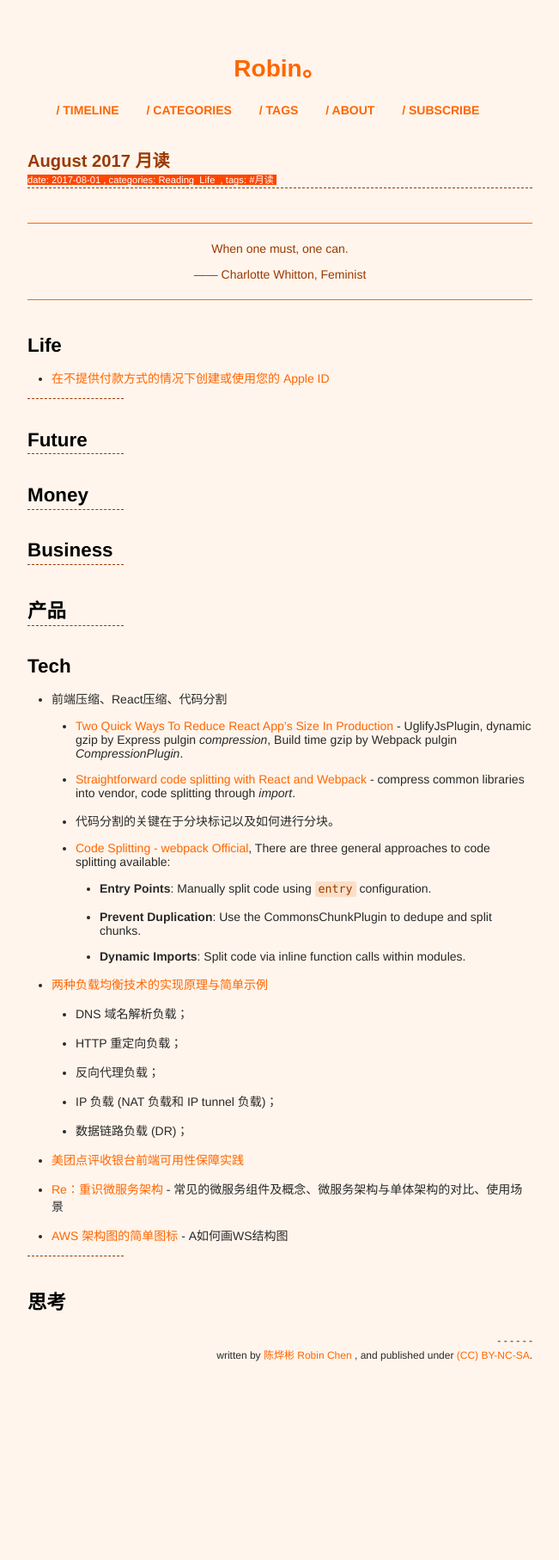
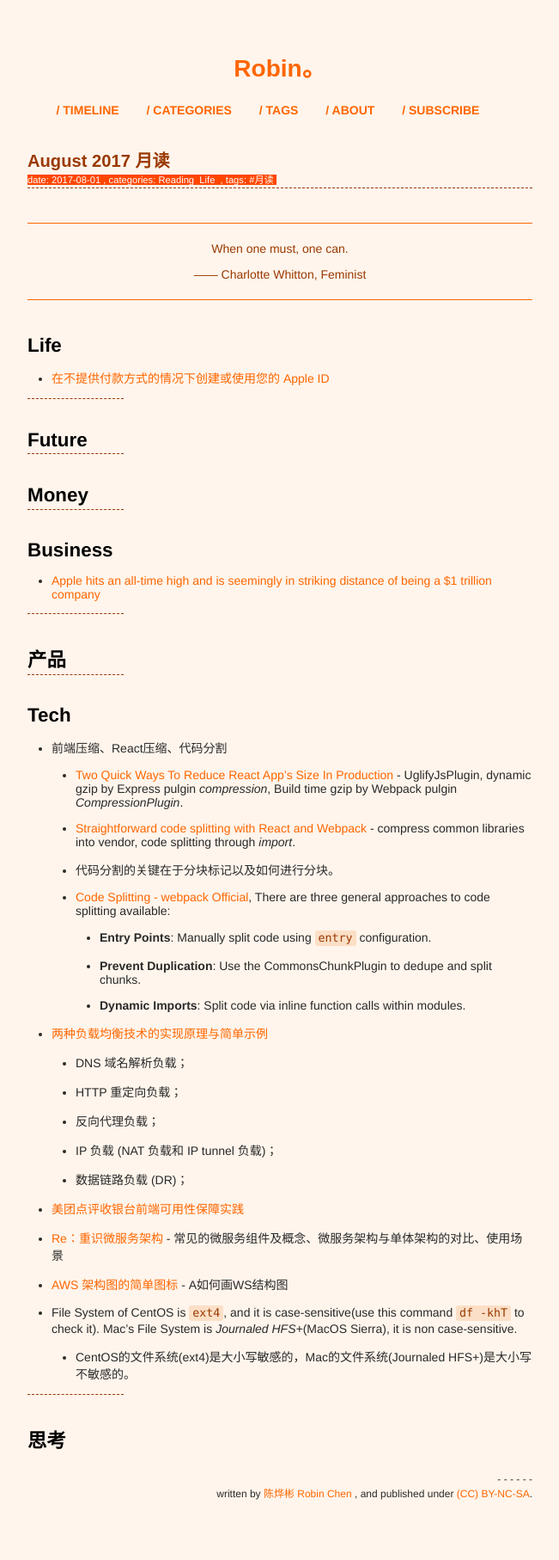
Before and after one commit to xianyuxmu/xianyuxmu.github.io, a Jekyll site: the page built from _posts/2017-08-01-monthly-reading.md, in a window 1280 px wide. Shown: the whole page at 86% size, without its empty margins (314-965 px from the left). Built offline with Jekyll 4.4.1, drawn with Linux system fonts in a browser that asks for light colours; comment, search, counter and statistics services are not loaded; before the commit the page ends 1653 px from its top, so only the background shows below that.

Commit message:
Reading & chicken soup of 03 Aug. 2017

```diff
--- a/_posts/2017-08-01-monthly-reading.md
+++ b/_posts/2017-08-01-monthly-reading.md
@@ -35,6 +35,7 @@
 
 ## Business
 
+- [Apple hits an all-time high and is seemingly in striking distance of being a $1 trillion company](https://techcrunch.com/2017/08/01/apple-hits-an-all-time-high-and-is-seemingly-in-striking-distance-of-being-a-1-trillion-company/)
 
 
 ----
@@ -64,6 +65,8 @@
 - [美团点评收银台前端可用性保障实践](http://www.infoq.com/cn/articles/the-availability-of-meituan-cash-front-desk-practice)
 - [Re：重识微服务架构](https://mp.weixin.qq.com/s?__biz=MzIwMzg1ODcwMw==&mid=2247486706&idx=1&sn=715f5bcf7ed3bd77fe0d2a2ff37bf993) - 常见的微服务组件及概念、微服务架构与单体架构的对比、使用场景
 - [AWS 架构图的简单图标](https://aws.amazon.com/cn/architecture/icons/) - A如何画WS结构图
+- File System of CentOS is `ext4`, and it is case-sensitive(use this command `df -khT` to check it). Mac's File System is *Journaled HFS+*(MacOS Sierra), it is non case-sensitive.
+	- CentOS的文件系统(ext4)是大小写敏感的，Mac的文件系统(Journaled HFS+)是大小写不敏感的。
 
 
 
```
Also changed, not shown: _posts/2017-06-17-chicken-soup.md (+3 -0 lines).
